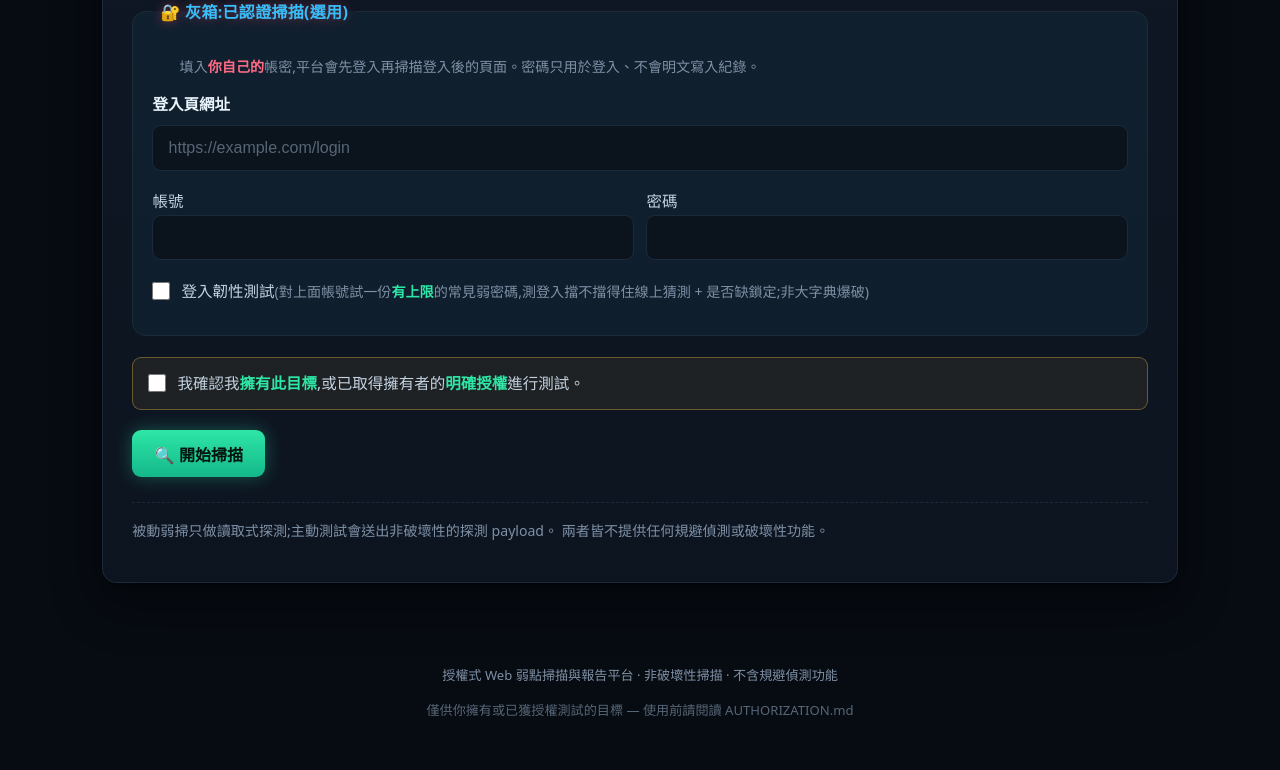
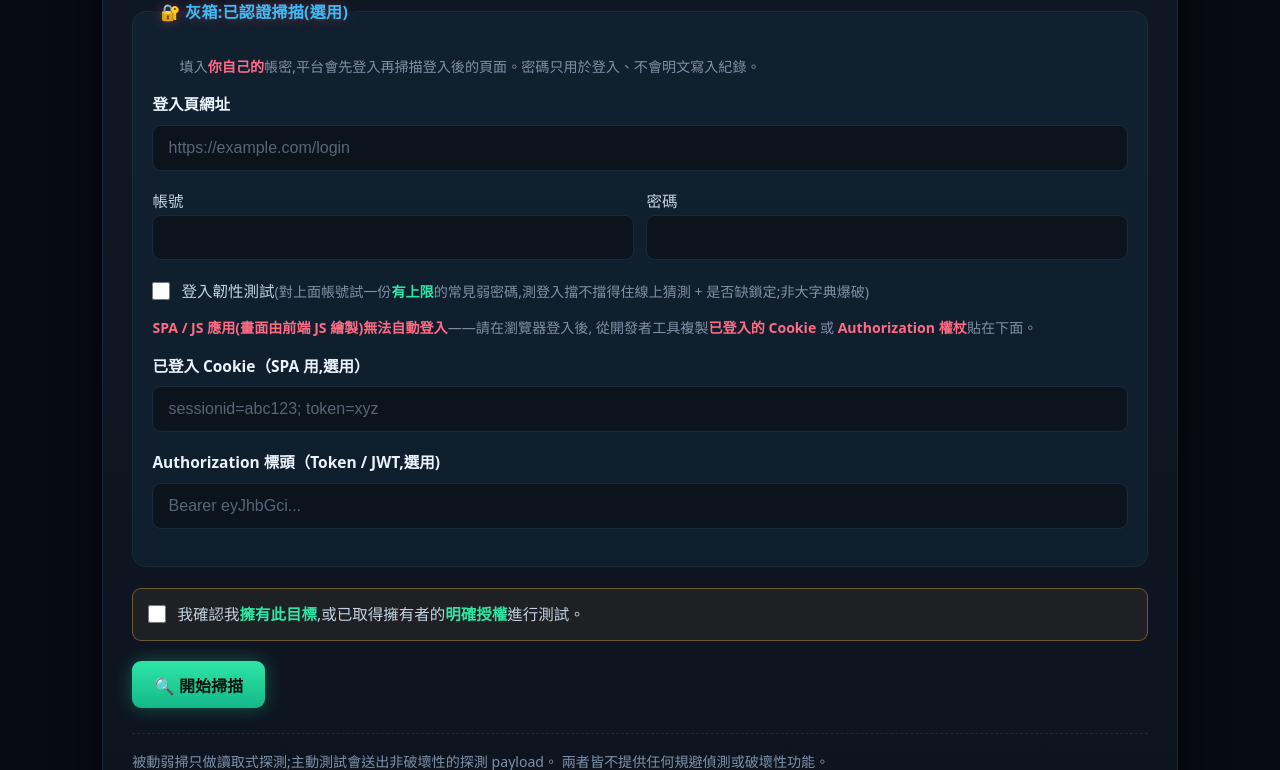
Before and after one commit to CaspianCY/Penetration-testing, a Flask app: page / in a window 1280 px wide. Shown: the part 1061-1831 px from the top of the page. Before the commit the page ends 1777 px from the top, so only its background shows below. Run offline with Flask 3, Linux system fonts and the light colour scheme; some libraries are stand-ins or nearby versions.

Commit message:
新增「貼上已登入 Cookie / Authorization」以支援 SPA / JS 登入
釐清並解決「登入頁找不到密碼欄位」:該訊息不是指沒提供密碼,而是平台抓取登入頁
HTML 後找不到含 <input type=password> 的表單——常見於 SPA / JS 應用(畫面與登入框
由前端 JS 繪製,伺服器只回空殼 HTML),因此也會出現「1 頁 / 0 表單」。

- 表單新增「已登入 Cookie」與「Authorization 標頭(Token/JWT)」欄位;使用者於
  瀏覽器登入後貼上,掃描即以該工作階段送出所有請求(繞過無法自動處理的 JS 登入)。
- app.py 解析 Cookie 字串(k=v; k2=v2)與 Authorization,透過 manager.start 傳入;
  ScanContext 以 cookies / auth_headers 帶上每個請求(值不寫入快照 / 報告 / 軌跡)。
- scanner:帶入工作階段時於時間軸顯示並產生 auth-session-provided finding;
  自動登入失敗的修補建議改為引導改貼 Cookie / Token。

測試:新增 2 項(貼 Cookie 後已認證掃描看得到登入後表單 / Cookie 字串解析),
共 93 項通過。

Co-Authored-By: Claude Opus 4.8 <noreply@anthropic.com>
Claude-Session: https://claude.ai/code/session_019kre118xdrKiD7YhihiuVx

```diff
--- a/app.py
+++ b/app.py
@@ -59,6 +59,19 @@ def _mask(url: str) -> str:
 
 # 出口控管:設定 SENTINEL_REQUIRE_PROXY 後,沒有 Proxy/VPN 就不准掃描(避免用本機 IP)
 _REQUIRE_PROXY = os.environ.get("SENTINEL_REQUIRE_PROXY", "").lower() in ("1", "true", "yes", "on")
+
+
+def _parse_cookie_header(raw: str) -> dict:
+    """把瀏覽器複製來的 Cookie 字串(k=v; k2=v2)解析成 dict。"""
+    out: dict = {}
+    for part in (raw or "").split(";"):
+        part = part.strip()
+        if "=" in part:
+            k, v = part.split("=", 1)
+            k = k.strip()
+            if k:
+                out[k] = v.strip()
+    return out
 
 
 def _resolve_proxy(form_val: str | None) -> str:
@@ -208,6 +221,11 @@ def start_scan():
         )
     resilience = resilience and login is not None
 
+    # SPA / JS 登入無法自動處理時:直接貼上瀏覽器已登入的 Cookie / Authorization 權杖
+    cookies = _parse_cookie_header(request.form.get("login_cookie", ""))
+    auth_header = request.form.get("auth_header", "").strip()
+    auth_headers = {"Authorization": auth_header} if auth_header else {}
+
     def _err(msg):
         return render_template("index.html", jobs=manager.list_jobs(),
                                tools=_tools_summary(), error=msg), 400
@@ -234,7 +252,8 @@ def start_scan():
 
     job = manager.start(scope, polite=polite, active=active, aggressive=aggressive,
                         crawl=crawl, max_pages=max_pages, deep=deep,
-                        login=login, capture=capture, resilience=resilience, proxy=proxy)
+                        login=login, capture=capture, resilience=resilience, proxy=proxy,
+                        cookies=cookies, auth_headers=auth_headers)
     return redirect(url_for("scan_view", job_id=job.id))
 
 
--- a/pentest/scanner.py
+++ b/pentest/scanner.py
@@ -77,6 +77,8 @@ class ScanJob:
     egress_ip: str = ""              # 經 proxy 的實際對外 IP(確認非本機 IP)
     _proxy: str = field(default="", repr=False)         # 原始 proxy URL(含帳密,不持久化)
     _login: object = field(default=None, repr=False)    # auth_login.LoginSpec | None(不持久化)
+    _cookies: dict = field(default_factory=dict, repr=False)       # 貼上的已登入 Cookie(不持久化)
+    _auth_headers: dict = field(default_factory=dict, repr=False)  # 貼上的 Authorization 等標頭(不持久化)
     _ctx: object = field(default=None, repr=False)      # 執行中的 ScanContext(供讀取 transcript)
     _lock: threading.Lock = field(default_factory=threading.Lock, repr=False)
 
@@ -244,6 +246,8 @@ class ScanManager:
         capture: bool = False,
         resilience: bool = False,
         proxy: str = "",
+        cookies: dict | None = None,
+        auth_headers: dict | None = None,
     ) -> ScanJob:
         deep_count = 0
         if deep:
@@ -265,6 +269,8 @@ class ScanManager:
             proxy=netcfg.mask_proxy(proxy),
             _proxy=proxy or "",
             _login=login,
+            _cookies=dict(cookies or {}),
+            _auth_headers=dict(auth_headers or {}),
             total_checks=len(REGISTRY) + (2 if active else 0) + deep_count + (1 if resilience else 0),
         )
         with self._lock:
@@ -307,9 +313,26 @@ class ScanManager:
             aggressive=job.aggressive, max_pages=job.max_pages,
             max_requests=800 if job.crawl else 400,
             capture=job.capture, proxy=job._proxy,
+            auth_headers=dict(job._auth_headers or {}),
+            cookies=dict(job._cookies or {}),
             emit=job.add_log,
         )
         job._ctx = ctx
+
+        # 直接帶入的工作階段(SPA / JS 登入無法自動處理時,貼上瀏覽器已登入的 Cookie / Token)
+        if job._cookies or job._auth_headers:
+            bits = []
+            if job._cookies:
+                bits.append(f"{len(job._cookies)} 個 Cookie")
+            if job._auth_headers:
+                bits.append("Authorization 標頭")
+            job.add_event(f"已帶入工作階段({'、'.join(bits)}),以已認證狀態掃描", icon="🔓", kind="safe")
+            job.findings.append(Finding(
+                check_id="auth-session-provided", title="已認證掃描:已帶入工作階段",
+                severity=Severity.INFO,
+                description=("使用者提供了已登入的 Cookie / Authorization 權杖,本次掃描的所有請求皆以"
+                             "此工作階段送出(適用於無法自動登入的 SPA / JS 應用)。"),
+                remediation="—"))
 
         # 出口控管:走指定的 Proxy / VPN,並確認實際對外 IP 不是本機 IP
         if job._proxy:
@@ -367,7 +390,8 @@ class ScanManager:
                     description=(f"嘗試以帳號 {job._login.username!r} 登入未成功:{detail}。"
                                  "因此本次掃描在『未認證』狀態進行,無法涵蓋登入後的頁面與功能。"),
                     remediation=("請確認登入網址是否為實際的表單送出位置、帳密是否正確、欄位名稱是否需指定;"
-                                 "若登入由 JavaScript / SPA 處理,本平台無法自動登入(可改用已登入的 Cookie 帶入)。")))
+                                 "若登入由 JavaScript / SPA 處理(畫面與登入框由前端 JS 繪製),本平台無法自動"
+                                 "登入——請在瀏覽器先登入,於掃描表單貼上『已登入 Cookie』或 Authorization 權杖。")))
 
         # 整站爬取:先探索全站頁面/表單/端點,讓後續檢查涵蓋整個網站
         if job.crawl:
--- a/templates/index.html
+++ b/templates/index.html
@@ -90,6 +90,21 @@
         <input type="checkbox" name="resilience" id="resilience-toggle">
         <span class="lt">登入韌性測試<span class="muted">(對上面帳號試一份<strong>有上限</strong>的常見弱密碼,測登入擋不擋得住線上猜測 + 是否缺鎖定;非大字典爆破)</span></span>
       </label>
+
+      <p class="hint sub-hint" style="margin-left:0;margin-top:.6rem">
+        <strong>SPA / JS 應用(畫面由前端 JS 繪製)無法自動登入</strong>——請在瀏覽器登入後,
+        從開發者工具複製<strong>已登入的 Cookie</strong> 或 <strong>Authorization 權杖</strong>貼在下面。
+      </p>
+      <div class="field">
+        <label for="login_cookie">已登入 Cookie（SPA 用,選用）</label>
+        <input type="text" id="login_cookie" name="login_cookie" autocomplete="off"
+               placeholder="sessionid=abc123; token=xyz">
+      </div>
+      <div class="field">
+        <label for="auth_header">Authorization 標頭（Token / JWT,選用)</label>
+        <input type="text" id="auth_header" name="auth_header" autocomplete="off"
+               placeholder="Bearer eyJhbGci...">
+      </div>
     </fieldset>
 
     <label class="checkbox attest">
```
Also changed, not shown: tests/test_auth_login.py (+37 -0 lines), tests/test_proxy.py (+7 -0 lines).
